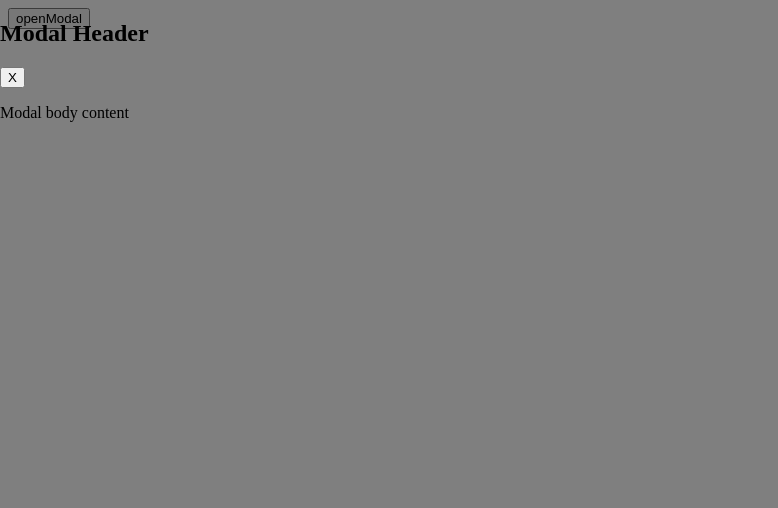
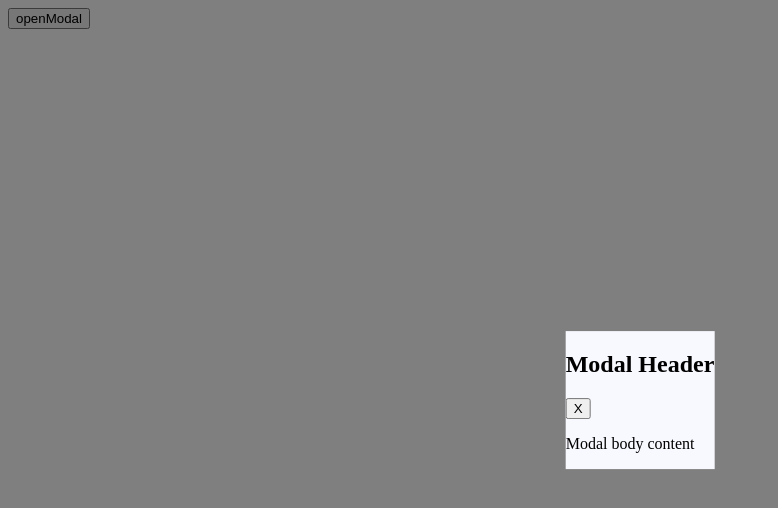
Before and after one commit to acciojob/css-modal-nihalDevidas, a website: page main.html in a window 1280 px wide. Both pictures are taken after a click on the button "openModal". Shown: the whole page, without its empty margins (0-778 px from the left). Drawn offline with Linux system fonts and the light colour scheme.

Commit message:
created a submission

```diff
--- a/styles.css
+++ b/styles.css
@@ -6,11 +6,17 @@
 	top:0px;
 	left:0px;
 	background-color: rgba(0,0,0,0.5);
-	display:flex;
-	justify-content: center;
-	align-items:center;
-	display:block;
+
+
 }
 .display-modal{
 	display:none;
 }
+.modal-content{
+	background-color: ghostwhite;
+	width:fit-content;
+	position:absolute;
+	top:50%;
+	left:50%;
+	transform: translate(-50%, -50%);
+}
```
